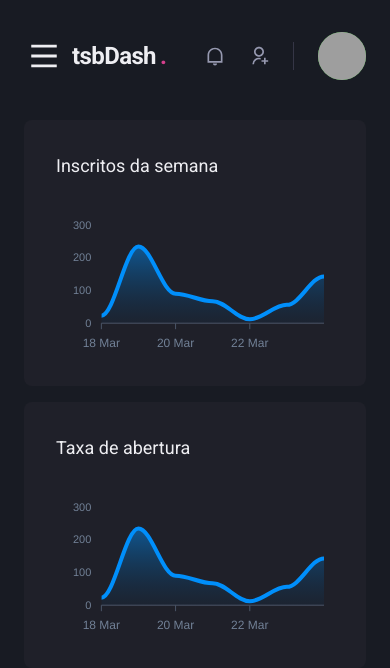
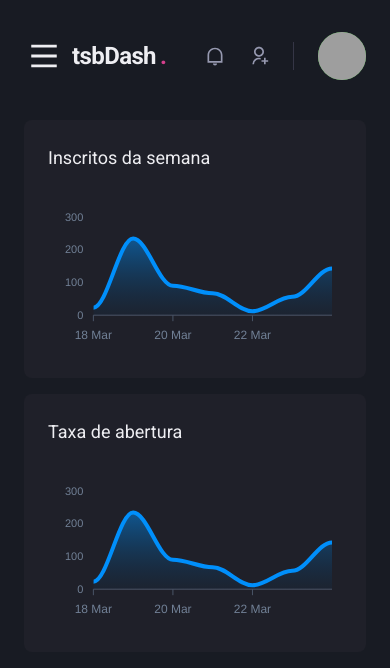
Before and after one commit to teilorbarcelos/tsbdash, a Next.js app: page /dashboard in a window 390 px wide. Shown: the top 668 px of the page. Built offline with nearby package versions, Linux system fonts and the light colour scheme; grey boxes are pictures that could not be loaded.

Commit message:
responsive dashboard

```diff
--- a/src/components/Sidebar/index.tsx
+++ b/src/components/Sidebar/index.tsx
@@ -68,7 +68,6 @@ export default function Sidebar() {
           <DrawerContent
             bg="gray.800"
             p={4}
-            onClick={onClose}
           >
             <DrawerCloseButton
               onClick={onClose}
--- a/src/pages/dashboard.tsx
+++ b/src/pages/dashboard.tsx
@@ -85,7 +85,7 @@ export default function Dashboard() {
           align="flex-start"
         >
           <Box
-            p={8}
+            p={["6", "8"]}
             bg="gray.800"
             borderRadius={8}
             pb={4}
@@ -106,7 +106,7 @@ export default function Dashboard() {
           </Box>
 
           <Box
-            p={8}
+            p={["6", "8"]}
             bg="gray.800"
             borderRadius={8}
             pb={4}
```
